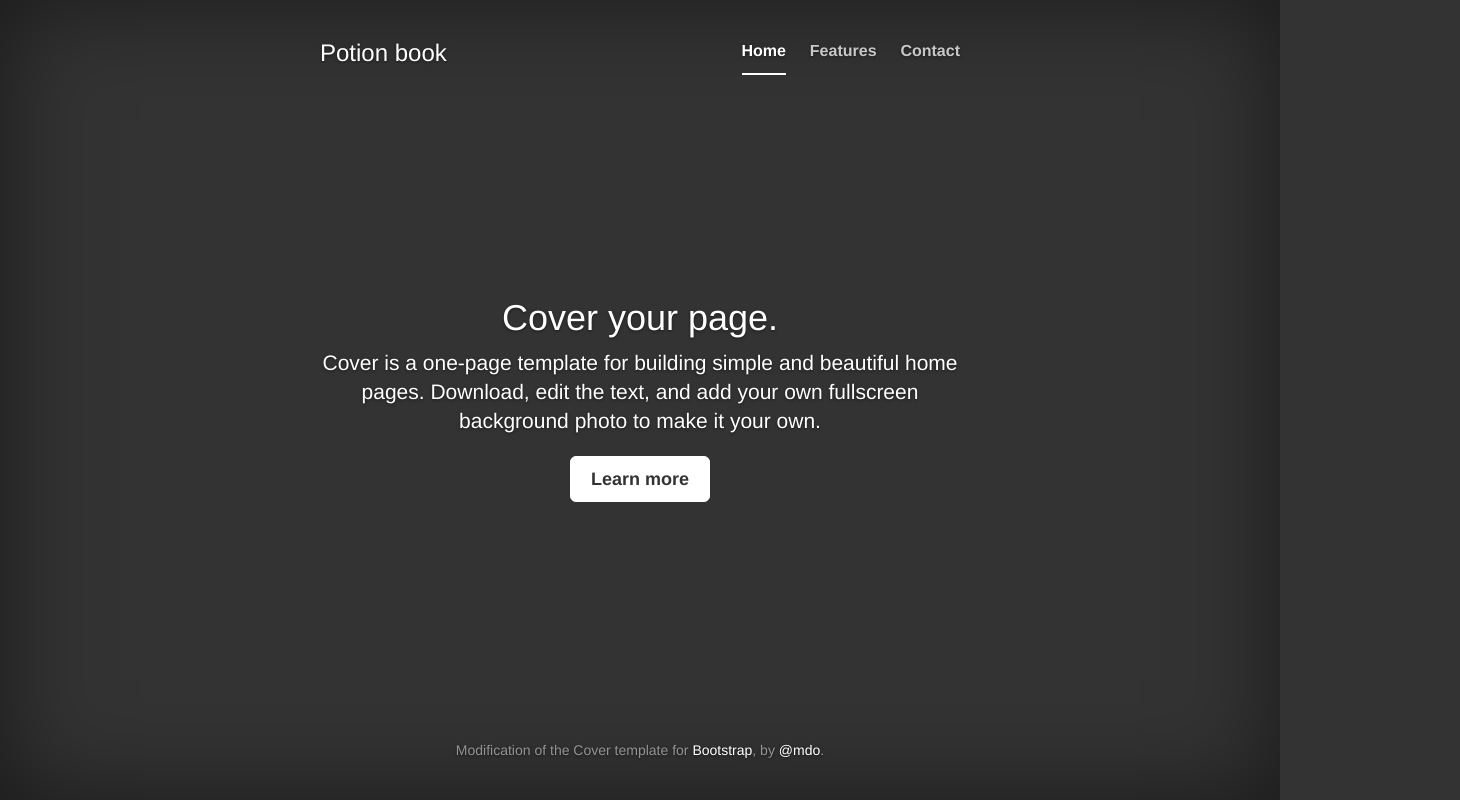
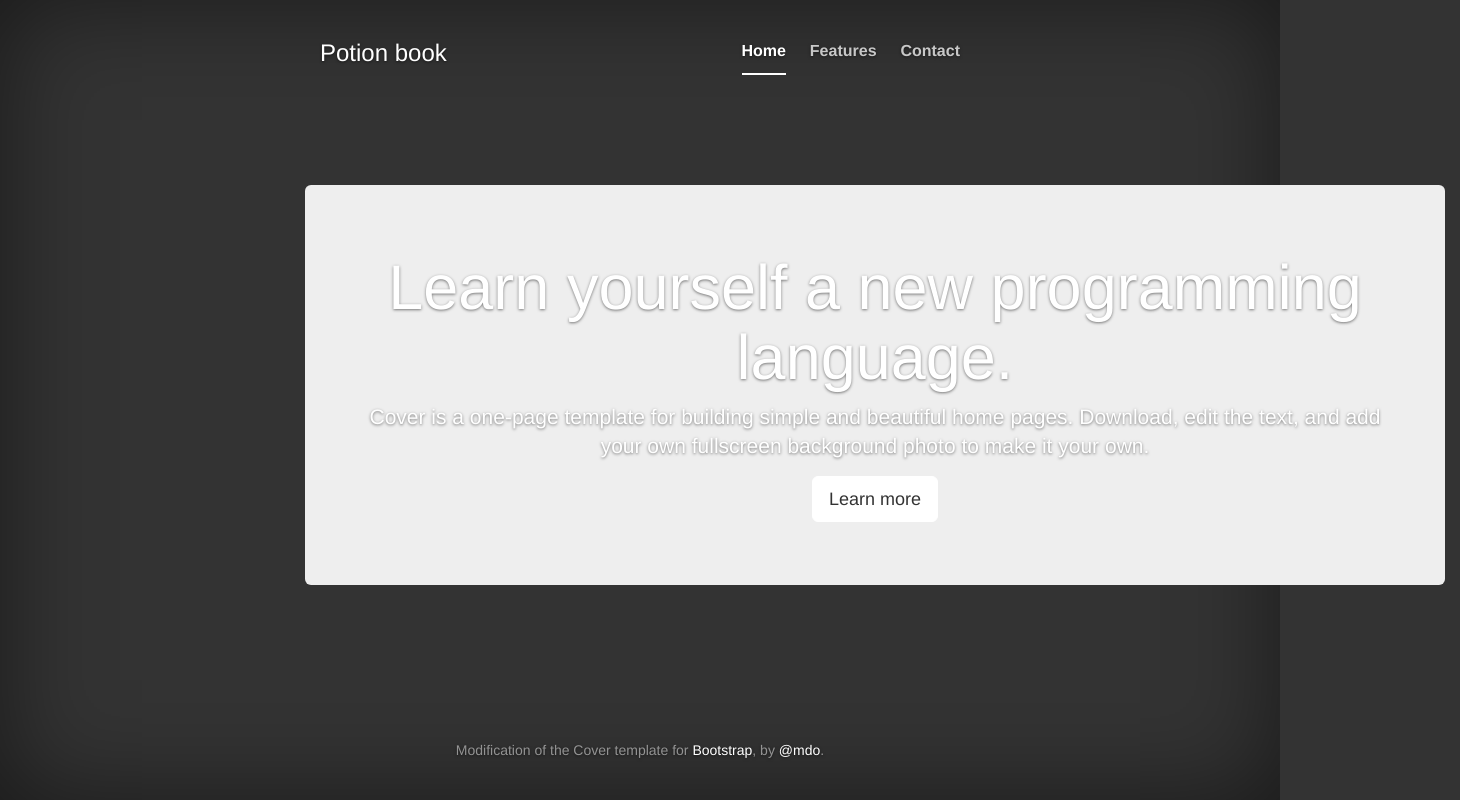
Before and after one commit to Eleonore9/potion-frontend, a plain HTML site: page index.html in a window 1280 px wide. Shown: the whole page, 1460 px wide, since content can reach past the window. Drawn offline with nearby package versions, Linux system fonts and the light colour scheme.

Commit message:
Fix bs css not loaded + add jumbotron

```diff
--- a/index.html
+++ b/index.html
@@ -6,19 +6,12 @@
     <meta name="viewport" content="width=device-width, initial-scale=1">
     <meta name="description" content="Lookup programming languages resources">
     <meta name="author" content="Éléonore Mayola">
-    <link rel="stylesheet" href="https://maxcdn.bootstrapcdn.com/bootstrap/3.3.6/css/bootstrap.min.css"
-	  integrity="sha384-1q8mTJOASx8j1Au+a5WDVnPi21kFfwwEAa8hDDdjZlpLegxhjVME1fgjWPGmkzs7"
-	  crossorigin="anonymous">
-    <script src="http://code.jquery.com/jquery.js"></script>
+    <link rel="stylesheet" href="https://maxcdn.bootstrapcdn.com/bootstrap/3.3.6/css/bootstrap.min.css" integrity="sha384-1q8mTJOASx8j1Au+a5WDVnPi2lkFfwwEAa8hDDdjZlpLegxhjVME1fgjWPGmkzs7" crossorigin="anonymous">
+    <link href="cover.css" rel="stylesheet">
+
     <link rel="icon" href="../../favicon.ico">
-
     <script src="PotionBook.js"></script>
     <title>Potion book</title>
-
-
-    <!-- Custom styles for this template -->
-    <link href="cover.css" rel="stylesheet">
-
   </head>
 
   <body>
@@ -42,12 +35,14 @@
             </div>
           </div>
 
-          <div class="inner cover">
-            <h1 class="cover-heading">Cover your page.</h1>
+          <div class="container">
+	    <div class="jumbotron">
+            <h1 class="cover-heading">Learn yourself a new programming language.</h1>
             <p class="lead">Cover is a one-page template for building simple and beautiful home pages. Download, edit the text, and add your own fullscreen background photo to make it your own.</p>
             <p class="lead">
               <a href="#" class="btn btn-lg btn-default">Learn more</a>
             </p>
+	    </div>
           </div>
 
           <div class="mastfoot">
@@ -66,5 +61,6 @@
     ================================================== -->
     <!-- Placed at the end of the document so the pages load faster -->
     <script src="https://ajax.googleapis.com/ajax/libs/jquery/1.12.0/jquery.min.js"></script>
+    <script src="http://code.jquery.com/jquery.js"></script>
   </body>
 </html>
```
